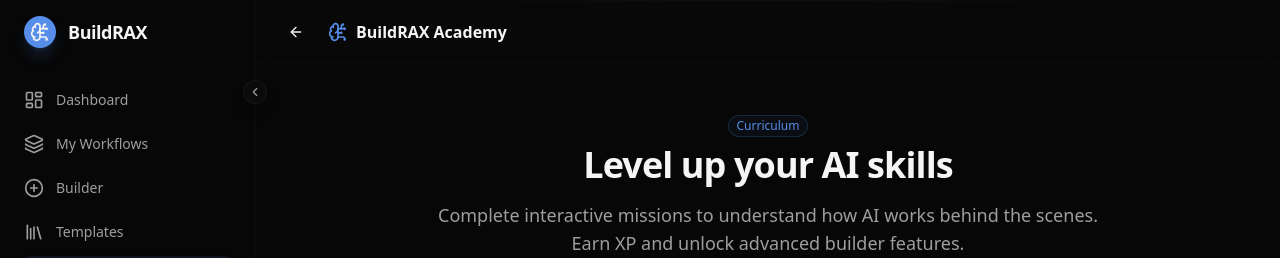
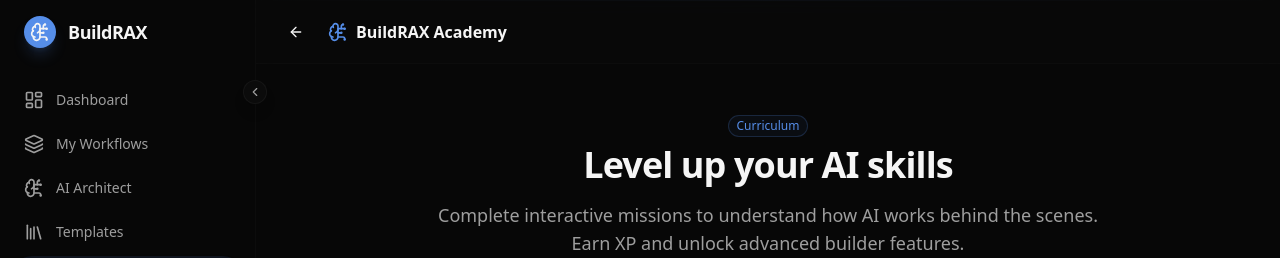
Before and after one commit to chetanya1998/BuildRAX.ai, a Next.js app: page /learn in a window 1280 px wide. Shown: the top 258 px of the page. Built offline with nearby package versions, Linux system fonts and the light colour scheme; no server answers.

Commit message:
feat: rename Builder to AI Architect in sidebar

```diff
--- a/src/components/Sidebar.tsx
+++ b/src/components/Sidebar.tsx
@@ -25,7 +25,7 @@
 const navItems = [
   { name: "Dashboard", href: "/dashboard", icon: LayoutDashboard },
   { name: "My Workflows", href: "/dashboard#workflows", icon: Layers },
-  { name: "Builder", href: "/builder", icon: PlusCircle },
+  { name: "AI Architect", href: "/builder", icon: BrainCircuit },
   { name: "Templates", href: "/templates", icon: Library },
   { name: "Learn", href: "/learn", icon: GraduationCap },
 ];
```
